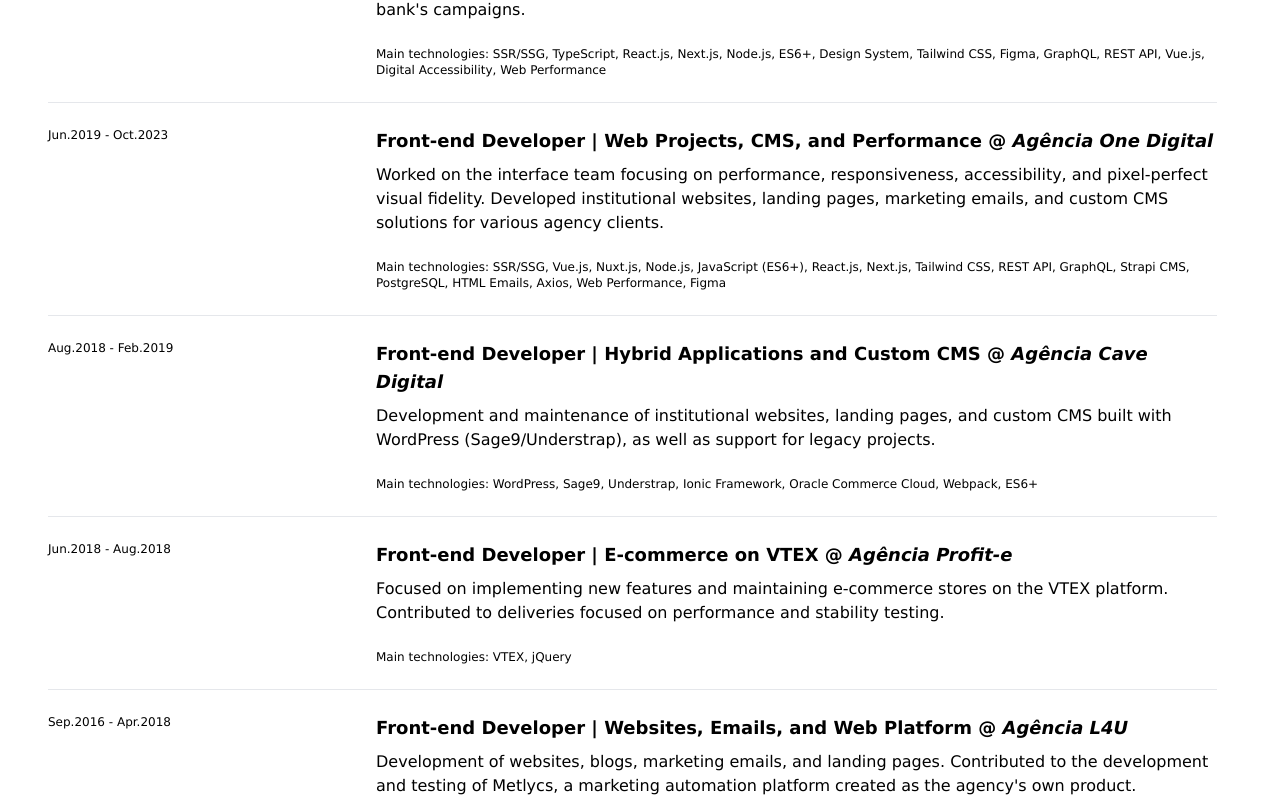
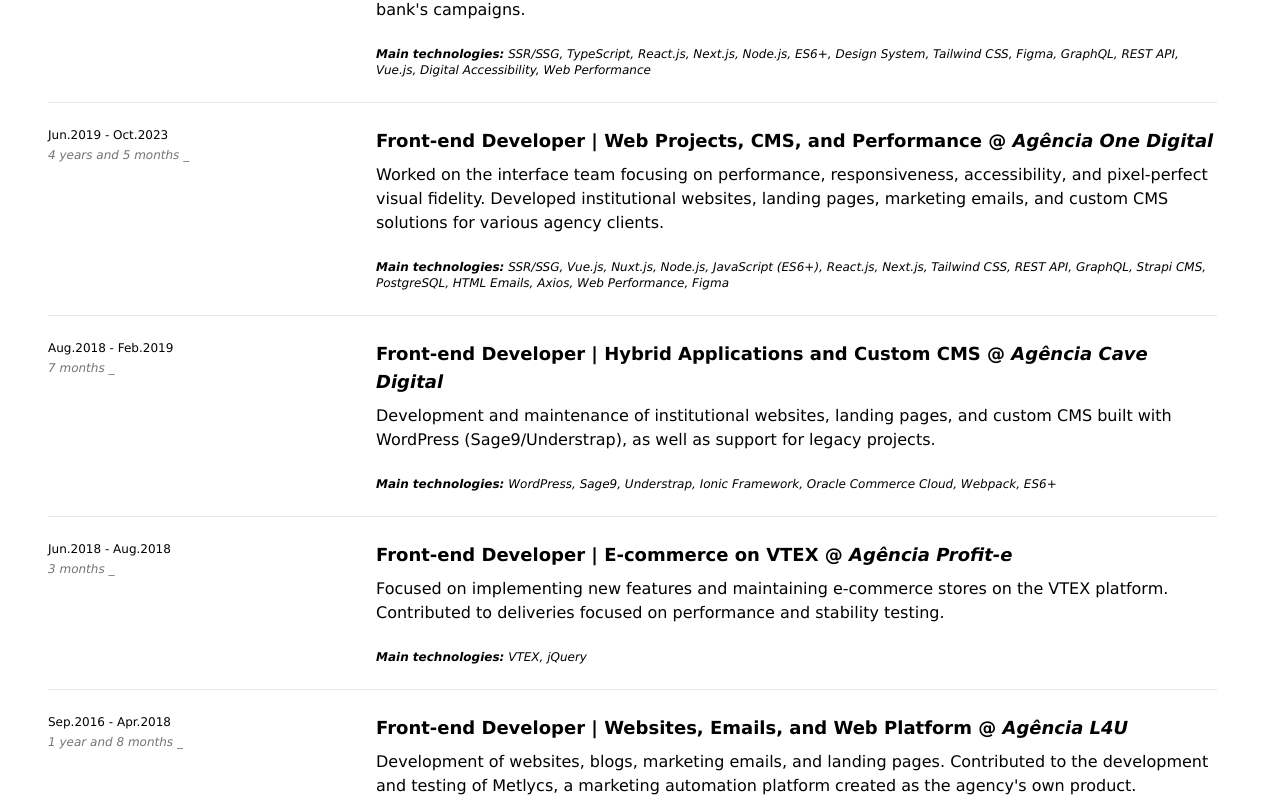
Before and after one commit to victornns/victornns.site, a Next.js app: page /en/curriculo in a window 1280 px wide. Shown: the part 992-1800 px from the top of the page. Built offline with nearby package versions, Linux system fonts and the light colour scheme.

Commit message:
refactor: polish experience section

```diff
--- a/src/components/ui/UICard/UICardLabel.tsx
+++ b/src/components/ui/UICard/UICardLabel.tsx
@@ -2,8 +2,12 @@
 
 interface UICardLabelProps {
   children: ReactNode;
+  className?: string;
 }
 
-export const UICardLabel = function ({ children }: UICardLabelProps) {
-  return <p className="font-light text-xs">{children}</p>;
+export const UICardLabel = function ({
+  children,
+  className = "",
+}: UICardLabelProps) {
+  return <p className={`font-light text-xs ${className}`}>{children}</p>;
 };
--- a/src/content/experiences.ts
+++ b/src/content/experiences.ts
@@ -8,6 +8,8 @@
   period: {
     start: string;
     end?: string;
+    /** Human-readable duration, e.g. "2 anos e 5 meses". */
+    total: string;
   };
   summary: string[];
   technologies: string[];
@@ -31,6 +33,7 @@
         period: {
           start: "Out.2023",
           end: "Fev.2026",
+          total: "2 anos e 5 meses",
         },
         summary: ["Atuação no time de front-end da Bespoke One.bra (Leo Burnett), alocado diretamente no Bradesco, com foco na padronização técnica, definição de padrões de codificação e desenvolvimento de páginas e e-mails das campanhas do banco."],
         technologies: ["SSR/SSG", "TypeScript", "React.js", "Next.js", "Node.js", "ES6+", "Design System", "Tailwind CSS", "Figma", "GraphQL", "API REST", "Vue.js", "Acessibilidade digital", "Web Performance"],
@@ -42,6 +45,7 @@
         period: {
           start: "Jun.2019",
           end: "Out.2023",
+          total: "4 anos e 5 meses",
         },
         summary: ["Atuei no time de interface com foco em performance, responsividade, acessibilidade e fidelidade visual (pixel perfect). Desenvolvi sites institucionais, landing pages, e-mails marketing e CMS personalizados para diferentes clientes da agência."],
         technologies: ["SSR/SSG", "Vue.js", "Nuxt.js", "Node.js", "JavaScript (ES6+)", "React.js", "Next.js", "Tailwind CSS", "API REST", "GraphQL", "Strapi CMS", "PostgreSQL", "E-mails em HTML", "Axios", "Web Performance", "Figma"],
@@ -53,6 +57,7 @@
         period: {
           start: "Ago.2018",
           end: "Fev.2019",
+          total: "7 meses",
         },
         summary: ["Desenvolvimento e manutenção de sites institucionais, landing pages e CMS customizados com WordPress (Sage9/Understrap), além da sustentação de projetos legados."],
         technologies: ["WordPress", "Sage9", "Understrap", "Ionic Framework", "Oracle Commerce Cloud", "Webpack", "ES6+"],
@@ -64,6 +69,7 @@
         period: {
           start: "Jun.2018",
           end: "Ago.2018",
+          total: "3 meses",
         },
         summary: ["Atuação focada em implementação de novas funcionalidades e manutenção de e-commerces na plataforma VTEX. Participei de entregas voltadas para performance e testes de estabilidade."],
         technologies: ["VTEX", "jQuery"],
@@ -75,6 +81,7 @@
         period: {
           start: "Set.2016",
           end: "Abr.2018",
+          total: "1 ano e 8 meses",
         },
         summary: ["Desenvolvimento de sites, blogs, e-mails marketing e landing pages. Contribuição no desenvolvimento e testes da Metlycs, plataforma de automação de marketing criada como produto próprio da agência."],
         technologies: ["HTML5", "CSS3", "CSS Animations", "SASS", "BEMCSS", "OOCSS", "JavaScript", "WordPress", "Node.js", "Servidor Apache", "Docker", "Git", "GitLab", "Heroku", "Linux (Debian-based)"],
@@ -92,6 +99,7 @@
         period: {
           start: "Oct.2023",
           end: "Feb.2026",
+          total: "2 years and 5 months",
         },
         summary: ["Worked on the front-end team at Bespoke One.bra (Leo Burnett), allocated directly to Bradesco, focusing on technical standardization, coding guidelines, and development of pages and emails for the bank's campaigns."],
         technologies: ["SSR/SSG", "TypeScript", "React.js", "Next.js", "Node.js", "ES6+", "Design System", "Tailwind CSS", "Figma", "GraphQL", "REST API", "Vue.js", "Digital Accessibility", "Web Performance"],
@@ -103,6 +111,7 @@
         period: {
           start: "Jun.2019",
           end: "Oct.2023",
+          total: "4 years and 5 months",
         },
         summary: ["Worked on the interface team focusing on performance, responsiveness, accessibility, and pixel-perfect visual fidelity. Developed institutional websites, landing pages, marketing emails, and custom CMS solutions for various agency clients."],
         technologies: ["SSR/SSG", "Vue.js", "Nuxt.js", "Node.js", "JavaScript (ES6+)", "React.js", "Next.js", "Tailwind CSS", "REST API", "GraphQL", "Strapi CMS", "PostgreSQL", "HTML Emails", "Axios", "Web Performance", "Figma"],
@@ -114,6 +123,7 @@
         period: {
           start: "Aug.2018",
           end: "Feb.2019",
+          total: "7 months",
         },
         summary: ["Development and maintenance of institutional websites, landing pages, and custom CMS built with WordPress (Sage9/Understrap), as well as support for legacy projects."],
         technologies: ["WordPress", "Sage9", "Understrap", "Ionic Framework", "Oracle Commerce Cloud", "Webpack", "ES6+"],
@@ -125,6 +135,7 @@
         period: {
           start: "Jun.2018",
           end: "Aug.2018",
+          total: "3 months",
         },
         summary: ["Focused on implementing new features and maintaining e-commerce stores on the VTEX platform. Contributed to deliveries focused on performance and stability testing."],
         technologies: ["VTEX", "jQuery"],
@@ -136,6 +147,7 @@
         period: {
           start: "Sep.2016",
           end: "Apr.2018",
+          total: "1 year and 8 months",
         },
         summary: ["Development of websites, blogs, marketing emails, and landing pages. Contributed to the development and testing of Metlycs, a marketing automation platform created as the agency's own product."],
         technologies: ["HTML5", "CSS3", "CSS Animations", "SASS", "BEMCSS", "OOCSS", "JavaScript", "WordPress", "Node.js", "Apache Server", "Docker", "Git", "GitLab", "Heroku", "Linux (Debian-based)"],
--- a/src/views/ExperienceSection.tsx
+++ b/src/views/ExperienceSection.tsx
@@ -27,8 +27,8 @@
 ) => {
   const technologiesList = technologies.join(TOKENS.separator.list);
   return (
-    <p className="text-xs mt-6">
-      {label}: {technologiesList}
+    <p className="text-xs mt-6 italic">
+      <b>{label}:</b> {technologiesList}
     </p>
   );
 };
@@ -48,9 +48,14 @@
             <UICard.Root>
               <UISplitColumns
                 aside={
-                  <UICard.Label>
-                    {formatPeriod(experience.period, common.present)}
-                  </UICard.Label>
+                  <>
+                    <UICard.Label>
+                      {formatPeriod(experience.period, common.present)}
+                    </UICard.Label>
+                    <UICard.Label className="text-muted mt-1 italic">
+                      {experience.period.total} _
+                    </UICard.Label>
+                  </>
                 }
               >
                 <UICard.Title>
```
